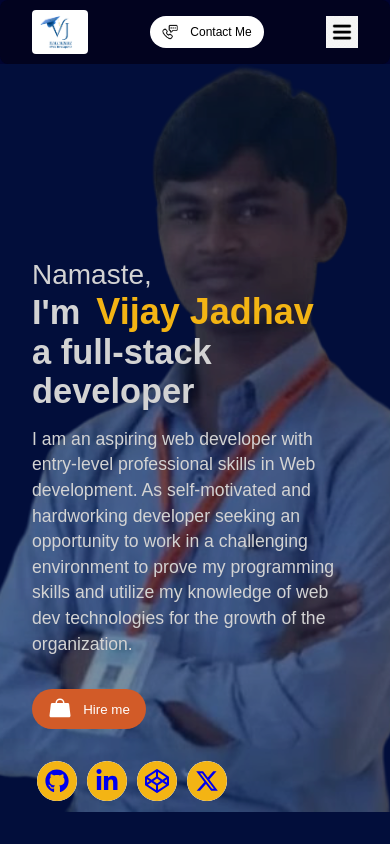
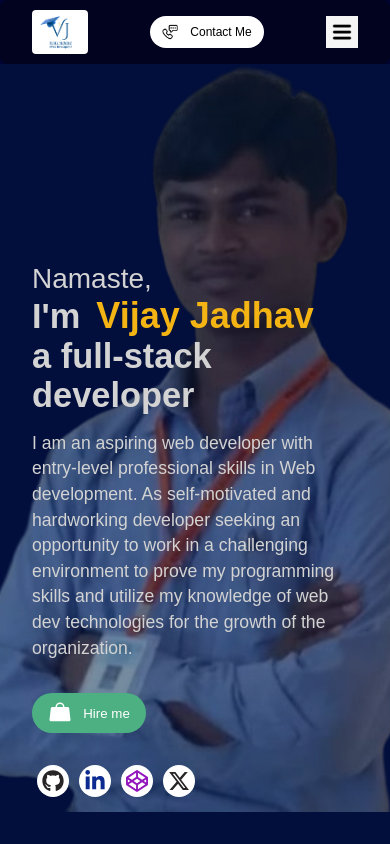
Before and after one commit to vijay-jadhav1997/portfolio, a React (Vite) app: page / in a window 390 px wide. Shown: the top 844 px of the page. Built offline with nearby package versions, Linux system fonts and the light colour scheme.

Commit message:
style: styles Intro component

```diff
--- a/src/components/introduction/Intro.jsx
+++ b/src/components/introduction/Intro.jsx
@@ -20,7 +20,7 @@ function Intro() {
         <p className="intro-para">
           I am an aspiring web developer with entry-level professional skills in Web development. As self-motivated and hardworking developer seeking an opportunity to work in a challenging environment to prove my programming skills and utilize my knowledge of web dev technologies for the growth of the organization.
         </p>
-        <Link to=''>
+        <Link className='hireme-link' to='contact' spy={true} smooth={true} offset={-50} duration={700}>
           <button className='hireme-btn'><PiHandbagSimpleFill className='bag-icon' /> Hire me</button>
         </Link>
         <div className="social-medias">
@@ -32,7 +32,7 @@ function Intro() {
             <div className="icon-wrapper">
           </a> */}
 
-          <a href='#' target='_blank'>
+          <a href='https://github.com/vijay-jadhav1997' target='_blank'>
             <div className="button">
               <div className="icon-wrapper">
                 <FaGithub className='icon' />
@@ -41,7 +41,7 @@ function Intro() {
             </div>
           </a>
 
-          <a href='#' target='_blank'>
+          <a href='https://www.linkedin.com/in/vijay-jadhav1997' target='_blank'>
             <div className="button">
               <div className="icon-wrapper">
                 <FaLinkedinIn className='icon' />
@@ -50,7 +50,7 @@ function Intro() {
             </div>
           </a>
 
-          <a href='#' target='_blank'>
+          <a href='https://codepen.io/VIJAY-JADHAV-the-bashful/pens/showcase' target='_blank'>
             <div className="button">
               <div className="icon-wrapper">
                 <FaCodepen className='icon' />
@@ -59,7 +59,7 @@ function Intro() {
             </div>
           </a>
 
-          <a href='#' target='_blank'>
+          <a href='https://x.com/VijayJadha93653' target='_blank'>
             <div className="button">
               <div className="icon-wrapper">
                 <FaXTwitter className='icon' />
--- a/src/components/introduction/intro.css
+++ b/src/components/introduction/intro.css
@@ -49,9 +49,14 @@
   line-height: 1.6rem;
 }
 
+.hireme-link {
+  width: max-content;
+}
+
 .hireme-btn {
-  background-color: #d25b28;
   color: #fff;
+  background-color: #4cb082;
+  /* background-color: #53b315; */
   margin: 1rem 0;
   padding: 0.5rem 1rem;
   border-radius: 2rem;
@@ -78,18 +83,18 @@
 
 .social-medias a {
   text-decoration: none;
+  color: #272525;
 }
 
 .social-medias .button {
+  display: inline-block;
   height: 2.5rem;
   width: 2.5rem;
-  /* float: left; */
+  font-size: 1.5rem;
   margin: 0 5px;
-  /* padding: 7px; */
-  border-radius: 2rem;
-  display: inline-block;
+  background-color: #fff;
+  border-radius: 2.5rem;
   overflow: hidden;
-  background-color: #fff;
   transition: all 0.3s ease-in-out;
 }
 
@@ -97,35 +102,53 @@
   display: inline-flex;
   align-items: center;
   justify-content: center;
+  /* text-align: center; */
   height: 2.5rem;
   width: 2.5rem;
-  /* line-height: 2.5rem; */
+  /* line-height: 3rem; */
   border-radius: 50%;
-  background-color: #f3b414;
+  /* background-color: #f3b414; */
   /* margin-right: 10px; */
-  /* transition: all 0.3s ease-in-out; */
+  transition: all 0.3s ease-in-out;
 
 }
 
 .social-medias .icon-wrapper .icon {
   font-size: 1.5rem;
-  /* line-height: 2.5rem; */
-  transition: all 0.3s ease-in-out;
 }
 
 
 .social-medias .button span{
-  color: #272525;
   font-size: 1.25rem;
-  line-height: 2.5rem;
-  margin: 0 10px;
-  display: inline-block;
-  font-weight: 500;
+  margin-left: 10px;
+}
+
+.social-medias a:nth-child(2) .button {
+  color: #0c2b91;
+}
+
+.social-medias a:nth-child(3) .button {
+  color: #9317bc;
 }
 
 
 .social-medias .button:hover {
-  width: max-content;
+  width: 160px;
+}
+
+.social-medias .button:hover .icon-wrapper {
+  background-color: #181717;
+  color: #fff;
+}
+
+.social-medias a:nth-child(2) .button:hover .icon-wrapper {
+  background-color: #0c2b91;
+  color: #fff;
+}
+
+.social-medias a:nth-child(3) .button:hover .icon-wrapper {
+  background-color: #9317bc;
+  color: #fff;
 }
 
 
@@ -154,6 +177,29 @@
   }
   .intro-para {
     font-size: 1.1rem;
+  }
+
+  .social-medias .button {
+    height: 2rem;
+    width: 2rem;
+    font-size: 1.25rem;
+  }
+
+  .social-medias .icon-wrapper {
+    height: 2rem;
+    width: 2rem;
+  }
+
+  .social-medias .icon-wrapper .icon {
+    font-size: 22px;
+  }
+
+  .social-medias .button span {
+    font-size: 1rem;
+  }
+
+  .social-medias .button:hover {
+    width: 135px;
   }
 }
 
```
